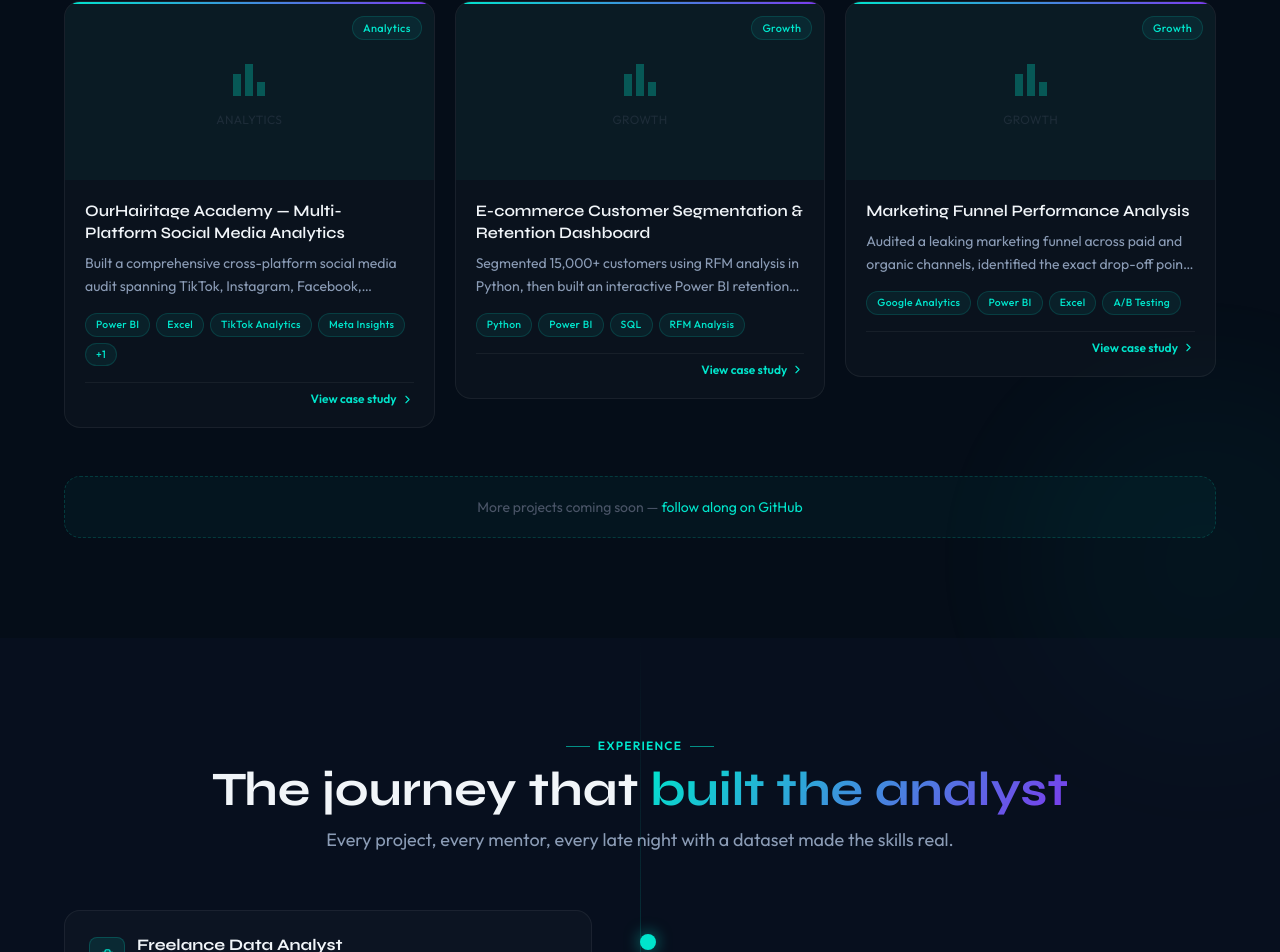
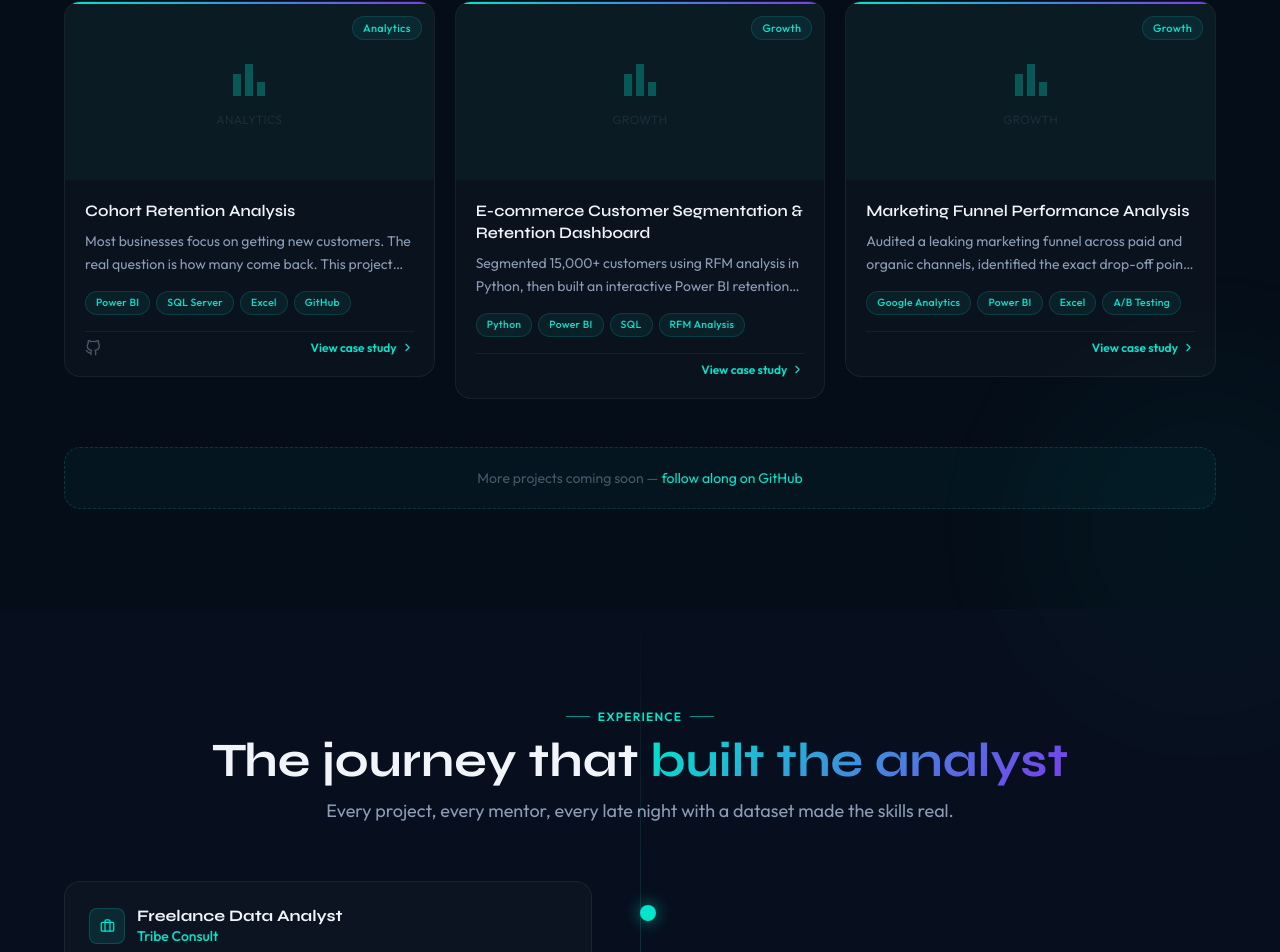
Before and after one commit to Akorede-Q/Akorede-Q.github.io, a React (Vite) app: page / in a window 1280 px wide. Shown: the part 3051-4003 px from the top of the page. Built offline with nearby package versions, Linux system fonts and the light colour scheme.

Commit message:
Update project details for Cohort Retention Analysis

```diff
--- a/src/data/projects.js
+++ b/src/data/projects.js
@@ -25,25 +25,25 @@
 export const projects = [
   {
     id: 'proj-01',
-    title: 'OurHairitage Academy — Multi-Platform Social Media Analytics',
+    title: 'Cohort Retention Analysis',
     category: 'Analytics',
-    tags: ['Power BI', 'Excel', 'TikTok Analytics', 'Meta Insights', 'LinkedIn Analytics'],
+    tags: ['Power BI', 'SQL Server', 'Excel', 'GitHub'],
     description:
-      'Built a comprehensive cross-platform social media audit spanning TikTok, Instagram, Facebook, LinkedIn, and Twitter/X — surfacing exactly where audience attention lived and where content spend was being wasted.',
+      'Most businesses focus on getting new customers. The real question is how many come back. This project digs into 541,000+ transactions to find exactly where customers are dropping off, which cohorts retain the longest, and what that means for revenue.',
     problem:
-      'OurHairitage Academy had an active social presence across 5 platforms but no unified view of what was working. Content was created by feel, not data, making it impossible to allocate effort efficiently.',
+      'An e-commerce business had years of transaction data but no visibility into how well it was retaining customers over time. Revenue decisions were being made without understanding whether customers were coming back — or quietly disappearing after their first purchase.',
     solution:
-      'Extracted native analytics from each platform, standardised the metrics into a single reporting model in Excel, then built platform-specific dashboards in Power BI with drill-through capability by content type, date range, and format.',
+      'Cleaned and transformed 12 months of raw transactional data in SQL Server, assigning customers to cohorts based on their first purchase month. Built a retention matrix tracking customer behaviour across 37 cohorts, then visualised the findings in a three-page Power BI report featuring a retention heatmap, a Month 0→1 drop-off trend line, and a cohort comparison bar chart. Analysis revealed a steep early drop-off pattern, a loyalty threshold among retained customers, and stronger retention in earlier cohorts — reframing the business problem from acquisition to retention.',
     impact:
-      'Delivered a clear narrative around which platforms drove real engagement vs vanity metrics — giving the brand team a fact-based roadmap to reallocate content effort and budget.',
+      'Identified that 80%+ of customers never return after their first purchase, reframing the business problem from acquisition to retention and revealing exactly where revenue was being lost.',
     metrics: [
-      { label: 'Platforms Audited', value: '5' },
-      { label: 'Weeks of Data Analysed', value: '12+' },
-      { label: 'Reports Delivered', value: '5' },
+      { label: 'Transaction Analyzed', value: '541k' },
+      { label: 'Month 1 Dropp Off Rate', value: '80%' },
+      { label: 'Peak Cohort Retention', value: '42.5%' },
     ],
-    tools: ['Power BI', 'Microsoft Excel', 'TikTok Analytics', 'Meta Business Suite', 'LinkedIn Analytics', 'Twitter/X Analytics'],
+    tools: ['Power BI', 'Microsoft Excel', 'SQL Server'],
     image: null,
-    github: null,
+    github: 'https://github.com/Akorede-Q/Cohort-Retention-Analysis',
     live: null,
     featured: true,
   },
```
